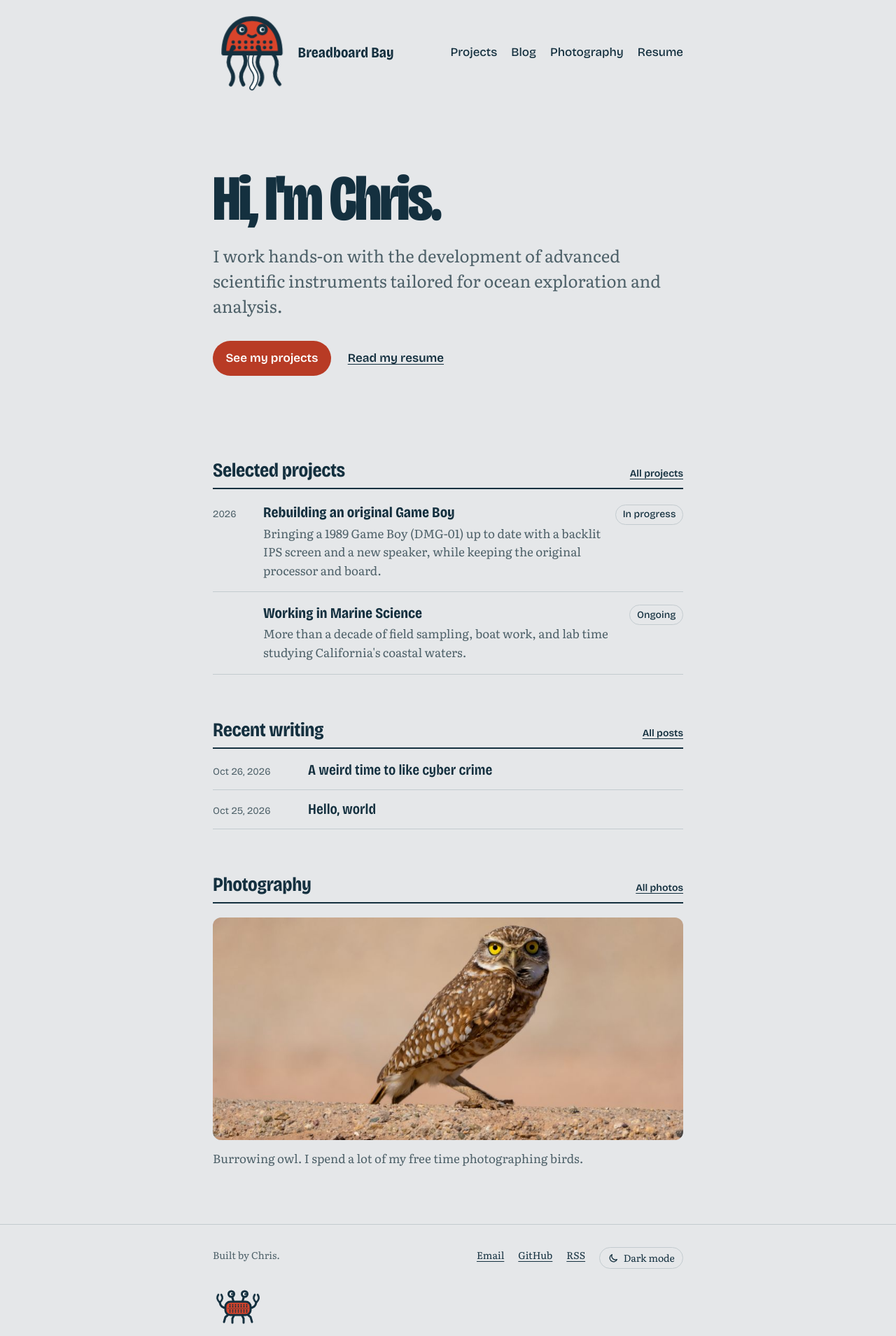
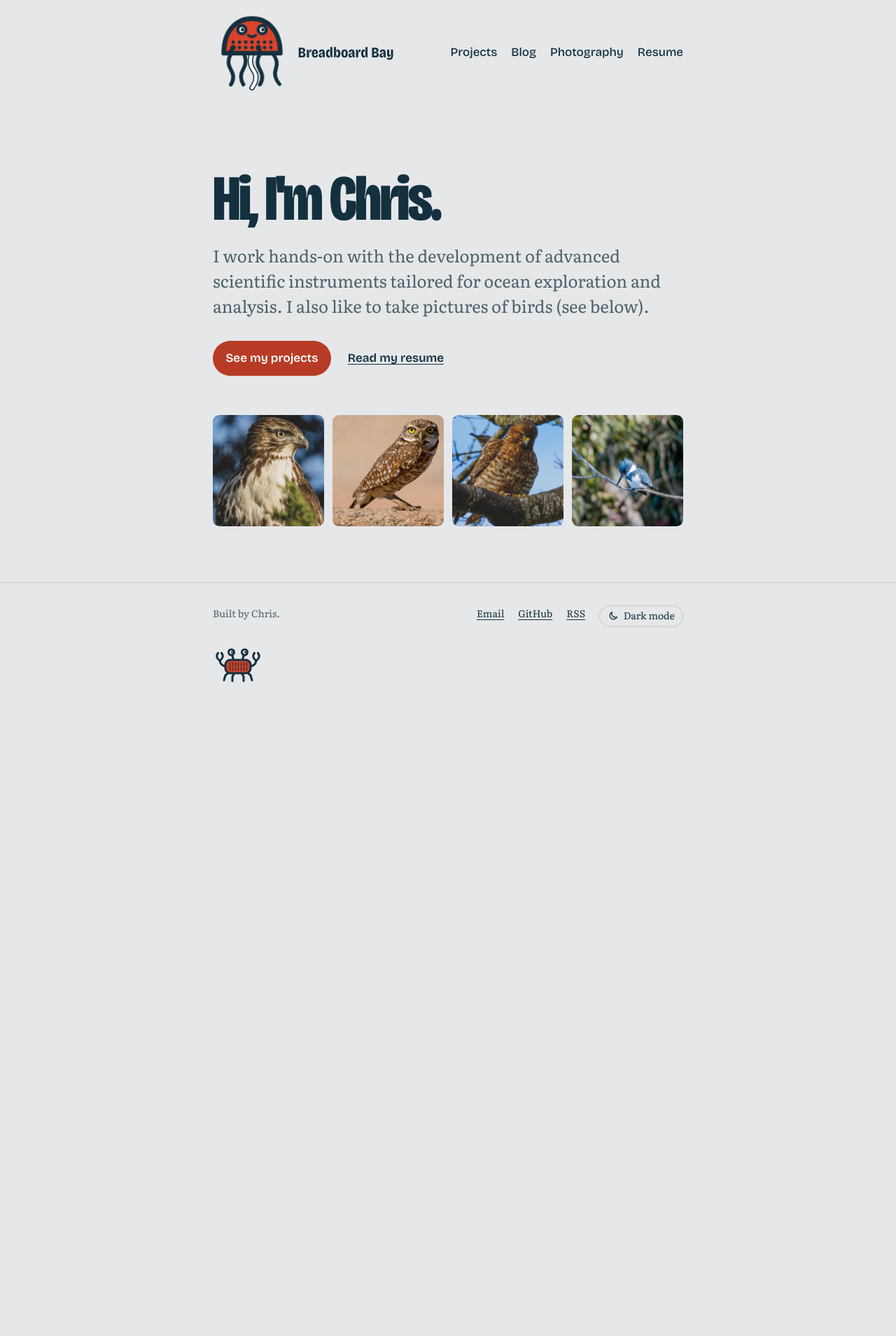
Before and after one commit to RobotCrabLab/Homepage, a Jekyll site: the page built from index.html, in a window 1280 px wide. Shown: the whole page at 70% size. Built offline with Jekyll 4.4.1, drawn with Linux system fonts in a browser that asks for light colours; after the commit the page ends 992 px from its top, so only the background shows below that.

Commit message:
Simplify the home page to the intro and a four-photo tile gallery
Adds a line about bird photography to the intro, removes the projects
and writing sections, and shows four square photo tiles that link to
the Photography page.

Co-Authored-By: Claude Opus 5.5 <noreply@anthropic.com>
Claude-Session: https://claude.ai/code/session_01MMDVxXAekaRt7NRydvis2Y

```diff
--- a/assets/css/style.css
+++ b/assets/css/style.css
@@ -319,9 +319,12 @@ img { max-width: 100%; height: auto; }
 .section-head h2 { font-size: var(--step-2); margin: 0; }
 .section-head a { font-family: var(--display); font-weight: 600; font-size: var(--step--1); color: var(--ink); white-space: nowrap; }
 
-.home-photo { display: block; margin-top: 1.25rem; }
-.home-photo img { display: block; width: 100%; height: auto; border-radius: 0.75rem; background: var(--tide); }
-.home-photo-caption { margin: 0.75rem 0 0; color: var(--muted); }
+.photo-tiles { display: grid; grid-template-columns: repeat(2, 1fr); gap: 0.5rem; }
+@media (min-width: 40rem) { .photo-tiles { grid-template-columns: repeat(4, 1fr); gap: 0.75rem; } }
+.photo-tiles a { display: block; aspect-ratio: 1; border-radius: 0.6rem; overflow: hidden; background: var(--tide); }
+.photo-tiles img { display: block; width: 100%; height: 100%; object-fit: cover; transition: transform 0.4s ease; }
+.photo-tiles a:hover img, .photo-tiles a:focus-visible img { transform: scale(1.04); }
+@media (prefers-reduced-motion: reduce) { .photo-tiles img { transition: none; } }
 
 /* ------------------------------------------------------------
    Project and post lists
--- a/index.html
+++ b/index.html
@@ -5,7 +5,7 @@ body_class: home
 <section class="hero">
   <div class="wrap">
     <h1>Hi, I'm {{ site.author }}.</h1>
-    <p class="lede">{{ site.tagline }}</p>
+    <p class="lede">{{ site.tagline }} I also like to take pictures of birds (see below).</p>
     <p class="actions">
       <a class="button" href="{{ '/projects/' | relative_url }}">See my projects</a>
       <a class="text-link" href="{{ '/resume/' | relative_url }}">Read my resume</a>
@@ -13,35 +13,15 @@ body_class: home
   </div>
 </section>
 
-<section class="wrap home-section" aria-labelledby="h-projects">
-  <div class="section-head">
-    <h2 id="h-projects">Selected projects</h2>
-    <a href="{{ '/projects/' | relative_url }}">All projects</a>
-  </div>
-  {% include project-list.html featured=true %}
+<section class="wrap photo-tiles" aria-label="A few of my bird photos">
+  {% assign picks = "red-tailed-hawk.jpg,burrowing-owl.jpg,red-shouldered-hawk.jpg,belted-kingfisher-close.jpg" | split: "," %}
+  {% for pick in picks %}
+    {% assign photo = site.data.photos | where: "file", pick | first %}
+    {% if photo %}
+      {% assign base = photo.file | split: "." | first %}
+      <a href="{{ '/photography/' | relative_url }}" aria-label="{{ photo.title | escape }}, see all photos">
+        <img src="{{ '/assets/images/photography/' | append: base | append: '-sm.jpg' | relative_url }}" alt="{{ photo.alt | escape }}" loading="lazy">
+      </a>
+    {% endif %}
+  {% endfor %}
 </section>
-
-<section class="wrap home-section" aria-labelledby="h-writing">
-  <div class="section-head">
-    <h2 id="h-writing">Recent writing</h2>
-    <a href="{{ '/blog/' | relative_url }}">All posts</a>
-  </div>
-  {% include post-list.html count=4 %}
-</section>
-
-<section class="wrap home-section" aria-labelledby="h-photos">
-  <div class="section-head">
-    <h2 id="h-photos">Photography</h2>
-    <a href="{{ '/photography/' | relative_url }}">All photos</a>
-  </div>
-  {% assign feature = site.data.photos | where: "file", "burrowing-owl.jpg" | first %}
-  {% unless feature %}{% assign feature = site.data.photos | first %}{% endunless %}
-  {% assign fbase = feature.file | split: "." | first %}
-  <a class="home-photo" href="{{ '/photography/' | relative_url }}">
-    <img src="{{ '/assets/images/photography/' | append: fbase | append: '-sm.jpg' | relative_url }}"
-         srcset="{{ '/assets/images/photography/' | append: fbase | append: '-sm.jpg' | relative_url }} 900w, {{ '/assets/images/photography/' | append: feature.file | relative_url }} 2000w"
-         sizes="(min-width: 46rem) 42rem, 100vw"
-         width="{{ feature.width }}" height="{{ feature.height }}" alt="{{ feature.alt | escape }}" loading="lazy">
-  </a>
-  <p class="home-photo-caption">{{ feature.title }}. I spend a lot of my free time photographing birds.</p>
-</section>
```
